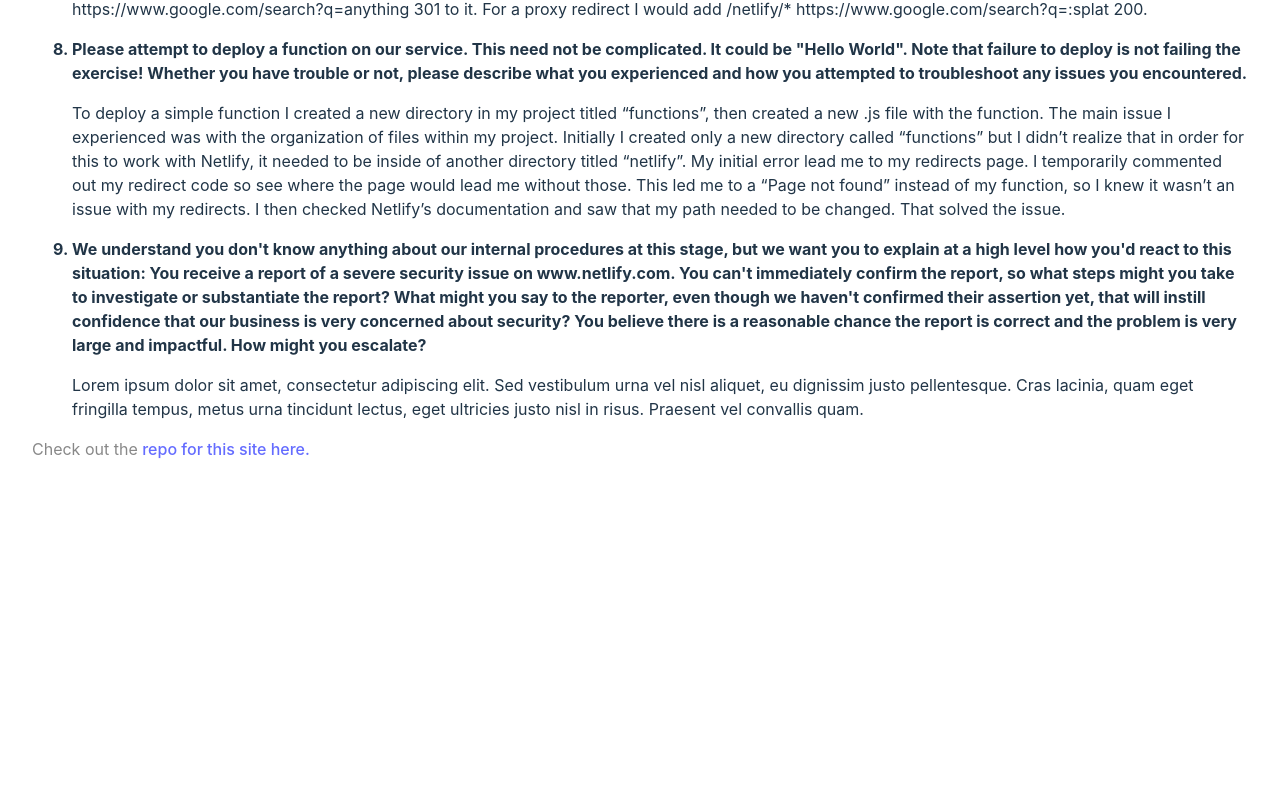
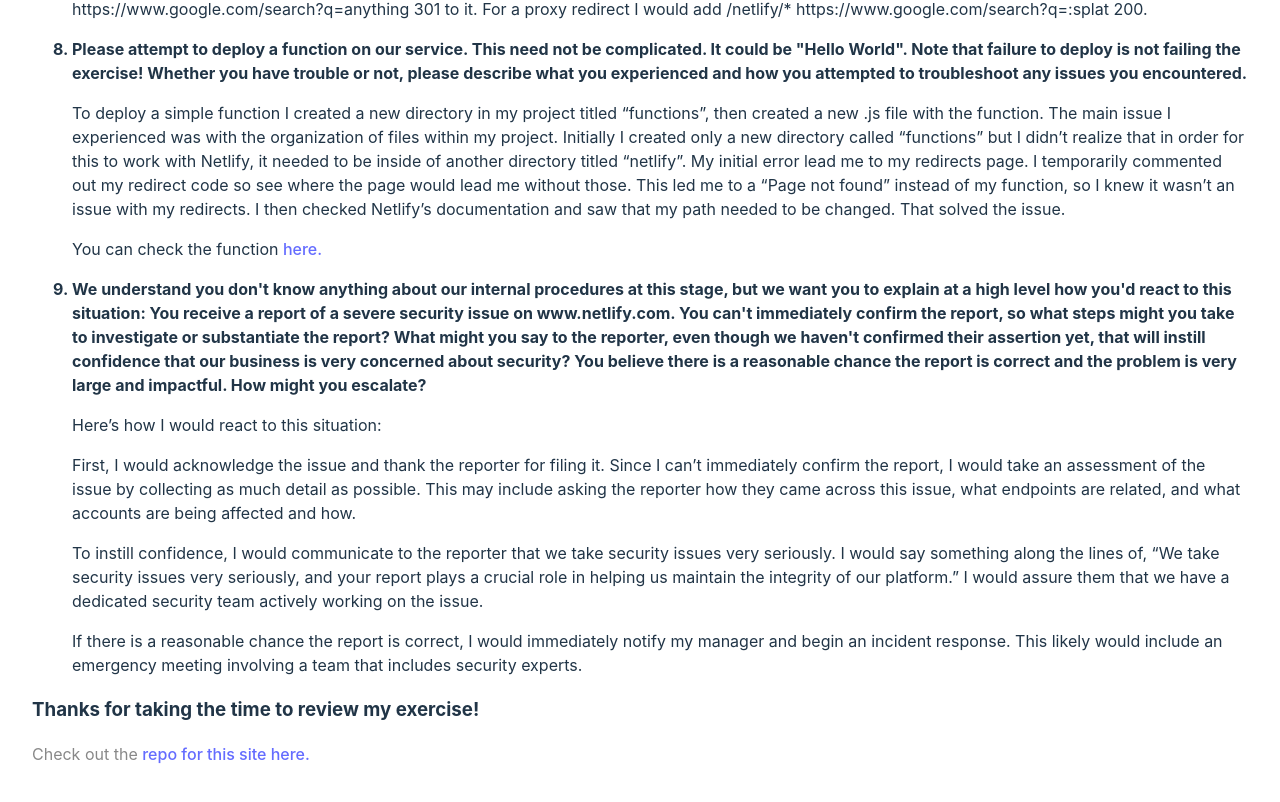
Before and after one commit to maryrobinrose/netlify, a React (Vite) app: page / in a window 1280 px wide. Shown: the part 2000-2802 px from the top of the page. Before the commit the page ends 2509 px from the top, so only its background shows below. Built offline with nearby package versions, Linux system fonts and the light colour scheme.

Commit message:
final question

```diff
--- a/src/App.jsx
+++ b/src/App.jsx
@@ -87,12 +87,23 @@
           <p>
           To deploy a simple function I created a new directory in my project titled “functions”, then created a new .js file with the function. The main issue I experienced was with the organization of files within my project. Initially I created only a new directory called “functions” but I didn’t realize that in order for this to work with Netlify, it needed to be inside of another directory titled “netlify”. My initial error lead me to my redirects page. I temporarily commented out my redirect code so see where the page would lead me without those. This led me to a “Page not found” instead of my function, so I knew it wasn’t an issue with my redirects. I then checked Netlify’s documentation and saw that my path needed to be changed. That solved the issue.
           </p>
+          <p>You can check the function <a href="https://github.com/maryrobinrose/netlify" target="_blank">here.</a></p>
 
         <li className="question">We understand you don't know anything about our internal procedures at this stage, but we want you to explain at a high level how you'd react to this situation: You receive a report of a severe security issue on www.netlify.com. You can't immediately confirm the report, so what steps might you take to investigate or substantiate the report? What might you say to the reporter, even though we haven't confirmed their assertion yet, that will instill confidence that our business is very concerned about security? You believe there is a reasonable chance the report is correct and the problem is very large and impactful. How might you escalate?</li>
           <p>
-            Lorem ipsum dolor sit amet, consectetur adipiscing elit. Sed vestibulum urna vel nisl aliquet, eu dignissim justo pellentesque. Cras lacinia, quam eget fringilla tempus, metus urna tincidunt lectus, eget ultricies justo nisl in risus. Praesent vel convallis quam.
+            Here’s how I would react to this situation:
+          </p>
+          <p>
+            First, I would acknowledge the issue and thank the reporter for filing it. Since I can’t immediately confirm the report, I would take an assessment of the issue by collecting as much detail as possible. This may include asking the reporter how they came across this issue, what endpoints are related, and what accounts are being affected and how.
+          </p>
+          <p>
+            To instill confidence, I would communicate to the reporter that we take security issues very seriously. I would say something along the lines of, “We take security issues very seriously, and your report plays a crucial role in helping us maintain the integrity of our platform.” I would assure them that we have a dedicated security team actively working on the issue.
+          </p>
+          <p>
+            If there is a reasonable chance the report is correct, I would immediately notify my manager and begin an incident response. This likely would include an emergency meeting involving a team that includes security experts.
           </p>
       </ol>
+      <h3>Thanks for taking the time to review my exercise!</h3>
       <footer>
         <p className="footer">
           Check out the <a href="https://github.com/maryrobinrose/netlify" target="_blank">repo for this site here.</a>
```
